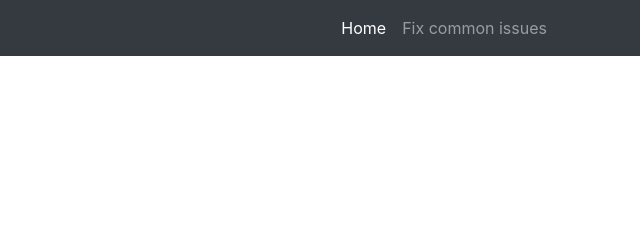
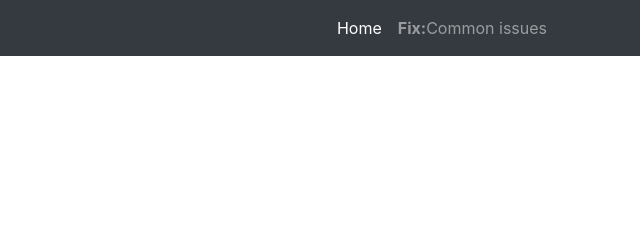
Before and after one commit to coeval/coeval.github.io, a plain HTML site: page index.html in a window 1280 px wide. Shown: the full height of the page, 640-1280 px from the left. Drawn offline with nearby package versions, Linux system fonts and the light colour scheme.

Commit message:
Update index.html

```diff
--- a/index.html
+++ b/index.html
@@ -51,7 +51,7 @@
               </a>
             </li>
             <li class="nav-item">
-              <a class="nav-link" href="/fix-issues/">Fix common issues</a>
+              <a class="nav-link" href="/fix-issues/"><b>Fix:</b>Common issues</a>
             </li>
           </ul>
         </div>
```
